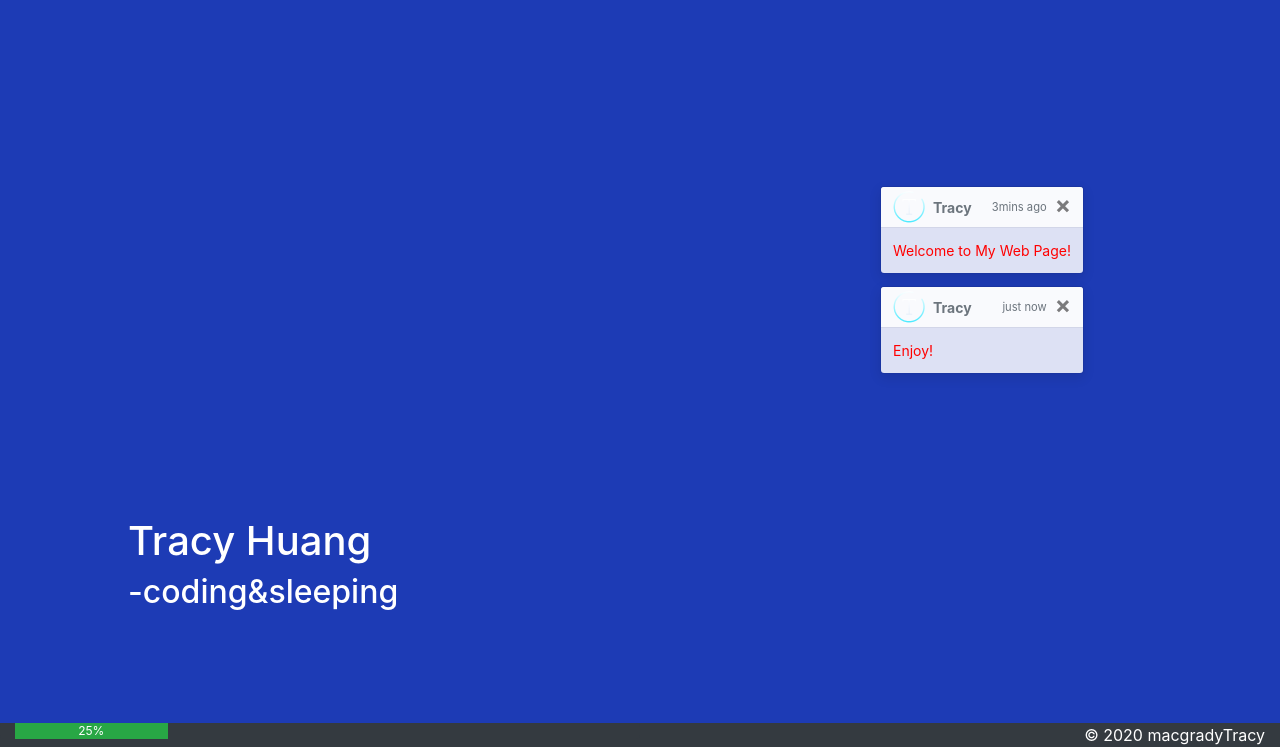
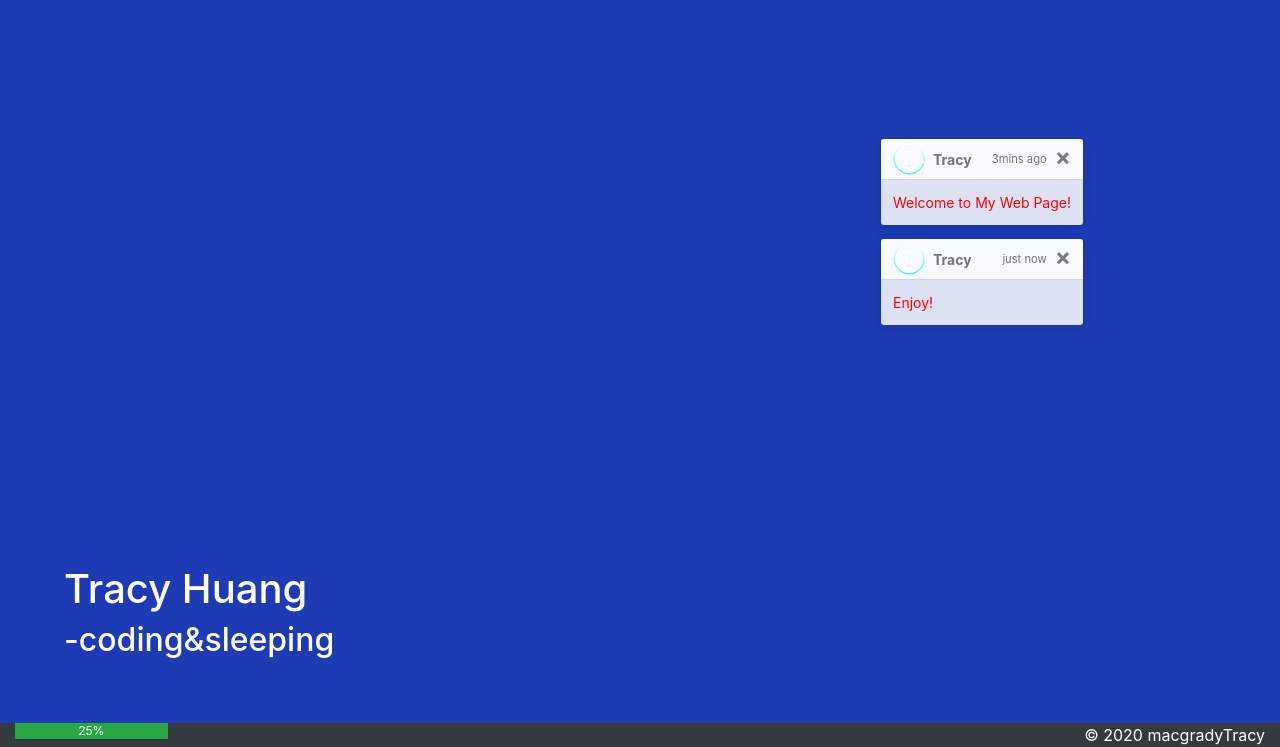
Before and after one commit to macTracyHuang/mactracyhuang.github.io, a plain HTML site: page index.html in a window 1280 px wide. Shown: the part 53-800 px from the top of the page. Drawn offline with nearby package versions, Linux system fonts and the light colour scheme.

Commit message:
adjust rwd

```diff
--- a/index.html
+++ b/index.html
@@ -26,7 +26,6 @@
     <!--end of Navigation bar-->
   </header>
   <main role="main" class="flex-shrink-0">
-
     <div class="container">
       <div class="mb-auto"aria-live="polite" aria-atomic="true" style="position: relative; min-height: 200px;">
         <!-- Position it -->
@@ -60,11 +59,11 @@
           </div>
         </div>
       </div>
-      <div class= "fixed-bottom" style="padding:10%;color:white;">
+      <div class= "fixed-bottom" style="margin:0 0 10vh 5vw;color:white;">
         <h1>
           Tracy Huang
         </br>
-        <h2>
+        <h2 >
           -coding&sleeping
         </h2>
       </h1>
--- a/main.scss
+++ b/main.scss
@@ -29,7 +29,7 @@ body{
 }
 
 main > .container{
-    margin-top: 10%;
+    margin-top: 10vh;
 }
 
 .dropdown-menu{
```
Also changed, not shown: main.css.
